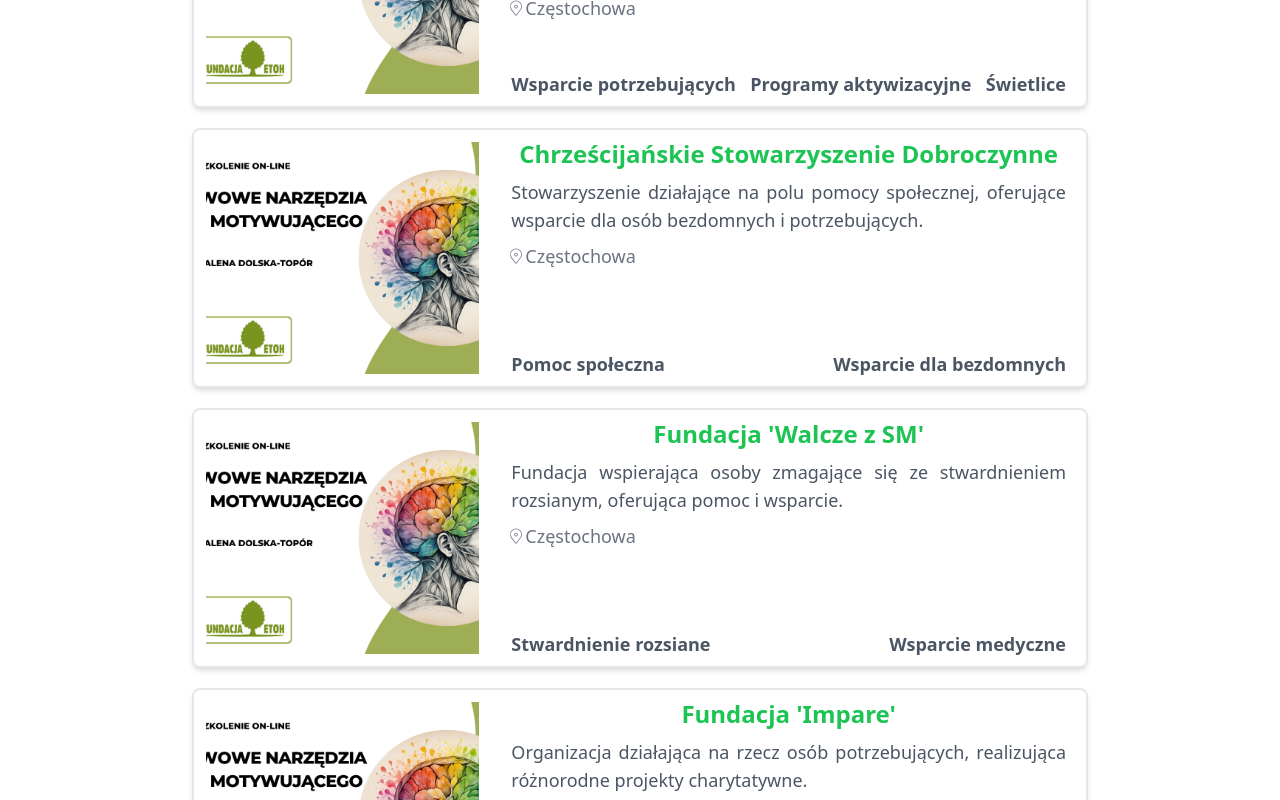
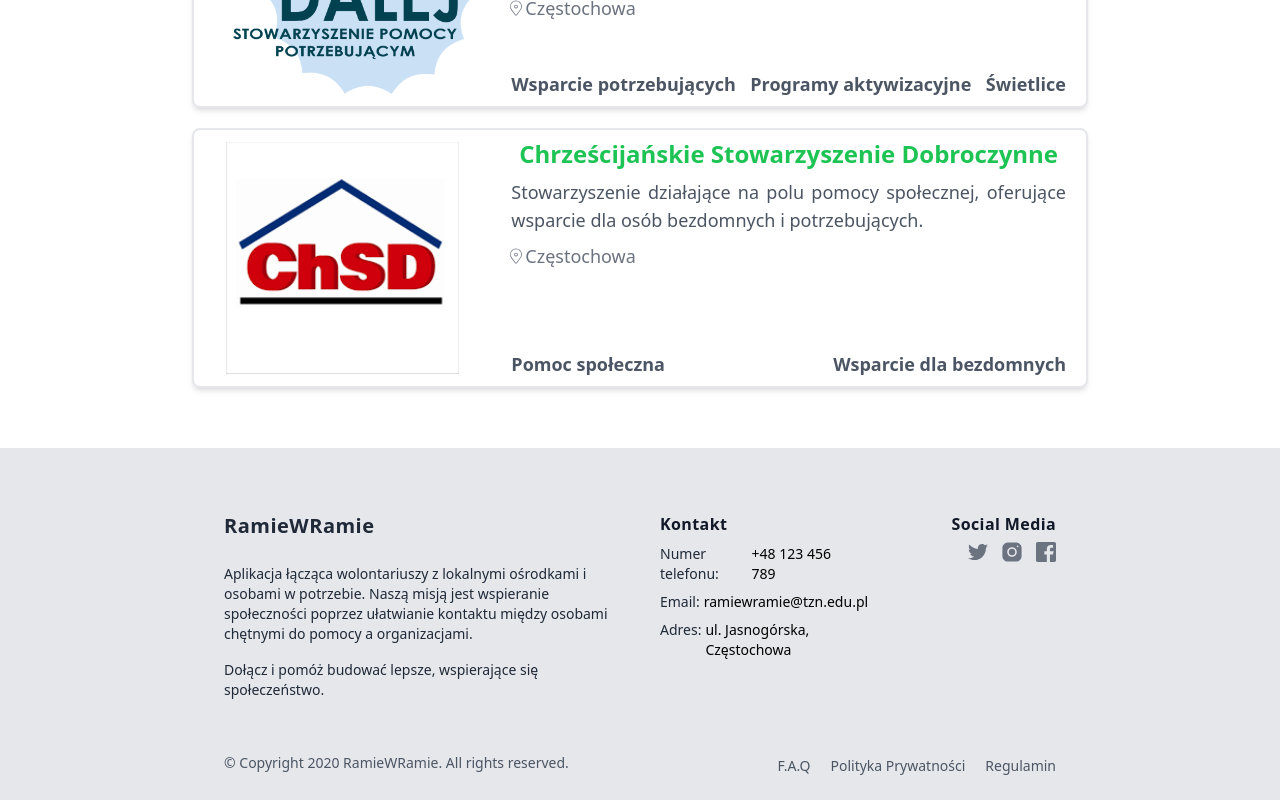
Before and after one commit to Jacpio/RamieWRamie, a React (Vite) app: page /Search in a window 1280 px wide. Shown: the part 980-1780 px from the top of the page. Built offline with nearby package versions, Linux system fonts and the light colour scheme; what tailwindcss-animated, tailwindcss-border-gradients would draw is missing.

Commit message:
add pretty changes

```diff
--- a/src/Elements/Carousel.jsx
+++ b/src/Elements/Carousel.jsx
@@ -1,10 +1,11 @@
 import React, {useEffect, useState} from 'react';
 import logo from "../assets/logo.jpg";
 import spotkanie from "../assets/spotkanie.jpg";
-
-const Carousel = ({ images }) => {
+import cariLogo from "../assets/caritas.webp";
+import caritas from "../assets/caritasono.jpg";
+const Carousel = ({ images, className }) => {
     const [currentIndex, setCurrentIndex] = useState(0);
-    const [imageSources, setImageSources] = useState([logo,spotkanie]);
+    const [imageSources, setImageSources] = useState([cariLogo,caritas]);
     useEffect(() => {
         const interval = setInterval(() => {
             goToNext();
@@ -27,7 +28,7 @@
 
 
     return (
-        <div className="relative w-full max-w-screen-2xl  mx-auto mt-10">
+        <div className={`relative w-full ${className} mx-auto mt-10`}>
             <div className="h-64 md:h-96 flex items-center justify-center overflow-hidden">
                 <img
                     src={imageSources[currentIndex]}
--- a/src/Elements/Chat.jsx
+++ b/src/Elements/Chat.jsx
@@ -14,7 +14,7 @@
                     <motion.div
                         initial={{width: "6rem", height: "6rem"}}
                         animate={{width: "24rem", height: "32rem"}}
-                        className={className + " fixed rounded-xl shadow-sm right-5 bottom-14 bg-gray-100"}>
+                        className={className + " fixed rounded-xl shadow-sm right-5 bottom-5 bg-gray-100"}>
                         <p className="bg-primary-dark rounded-t-lg p-2 text-white font-semibold flex justify-between">
                             <span>{name}</span>
                             <IoCloseOutline onClick={() => setIsOpen(false)} className="text-2xl font-semibold"/>
--- a/src/Elements/Footer.jsx
+++ b/src/Elements/Footer.jsx
@@ -17,14 +17,11 @@
                     </a>
                     <div className="mt-6 lg:max-w-sm">
                         <p className="text-sm text-gray-800">
-                            {/* DODAJ COŚ TUTAJ KREATYWNEGO UWU */}
-                            Sed ut perspiciatis unde omnis iste natus error sit voluptatem
-                            accusantium doloremque laudantium, totam rem aperiam.
+                            Aplikacja łącząca wolontariuszy z lokalnymi ośrodkami i osobami w potrzebie.
+                            Naszą misją jest wspieranie społeczności poprzez ułatwianie kontaktu między osobami chętnymi do pomocy a organizacjami.
                         </p>
                         <p className="mt-4 text-sm text-gray-800">
-                            {/* DODAJ COŚ TUTAJ KREATYWNEGO UWU */}
-                            Eaque ipsa quae ab illo inventore veritatis et quasi architecto
-                            beatae vitae dicta sunt explicabo.
+                            Dołącz i pomóż budować lepsze, wspierające się społeczeństwo.
                         </p>
                     </div>
                 </div>
@@ -130,7 +127,7 @@
                             href="/"
                             className="text-sm text-gray-600 transition-colors duration-300 hover:text-deep-purple-accent-400"
                         >
-                            Regulaminy
+                            Regulamin
                         </a>
                     </li>
                 </ul>
--- a/src/Elements/SearchResultCard.jsx
+++ b/src/Elements/SearchResultCard.jsx
@@ -8,7 +8,7 @@
         <div onClick={()=>navigate("/organisation")} className={className}>
             <div
                 className="border-2 cursor-pointer flex w-full min-h-10 bg-white rounded-lg text-gray-600 shadow-md hover:shadow-xl translate-y-1 hover:translate-y-0 transition ">
-                <img src={photo} className="object-cover object-center w-1/3 h-64 p-3" alt=""/>
+                <img src={photo} className="object-contain object-center w-1/3 h-64 p-3" alt=""/>
                 <div className="flex w-2/3 flex-col flex-grow">
                     <div className="w-full">
                         <h3 className="text-2xl font-semibold text-center my-2 text-primary-light">{title}</h3>
--- a/src/Pages/Article.jsx
+++ b/src/Pages/Article.jsx
@@ -8,6 +8,7 @@
 import CommentSection from "../Elements/CommentSection.jsx";
 import articleData from "../data/articleData.json";
 import {motion, useInView} from "framer-motion";
+import Carousel from "../Elements/Carousel.jsx";
 
 export default function Article() {
     const ref = useRef(null);
@@ -16,6 +17,7 @@
         articleData ? (
             <>
                 <Navbar/>
+                <Carousel className="max-w-screen-lg"/>
                 <div className="flex flex-col gap-6 flex-grow items-center justify-center py-12 px-6">
                     <div className="w-full max-w-4xl bg-white p-8 shadow-lg rounded-lg">
                         <div className="flex gap-7 justify-between mb-1">
--- a/src/Pages/Organisations.jsx
+++ b/src/Pages/Organisations.jsx
@@ -20,7 +20,7 @@
             <Navbar/>
             {organisations ? (
                     <>
-                        <Carousel images={organisations.img}/>
+                        <Carousel className="max-w-screen-2xl" images={organisations.img}/>
                         <main className="max-w-screen-2xl mx-auto mb-10">
                             <div className="flex gap-5 mt-4">
                                 <section className="bg-white w-full rounded-md p-5 shadow-lg ">
--- a/src/Pages/SearchResults.jsx
+++ b/src/Pages/SearchResults.jsx
@@ -5,12 +5,20 @@
 import searchData from '../data/searchResults.json'
 import photo from "../assets/DM-II-grafika.png"
 import {useSearchParams} from "react-router-dom";
+import caritas from "../assets/caritas.webp"
+import adullam from "../assets/adullam.png"
+import podaj_dalej from "../assets/logo-podaj-dalej-2.png"
+import chrzescijanskie from "../assets/Crzescianskie_stowarzyszenie-dobroczynne.png"
+import sm from "../assets/walczę_z_sm.jpg"
 export default function SearchResults() {
     const [searchResults, setSearchResults] = React.useState([]);
+    const [photos, setPhotos] = React.useState([]);
     const [searchParams] = useSearchParams();
     useEffect(() => {
         setSearchResults(searchData);
+        setPhotos([caritas,adullam,podaj_dalej,chrzescijanskie,sm])
     },[])
+
     return (
         <div className="min-h-screen bg-gray-100 flex flex-col">
             <Navbar/>
@@ -20,13 +28,13 @@
                         Wyniki wyszukiwania{searchParams.has("query") ? ": " + searchParams.get("query") : ''}
                     </h2>
                     <p className="text-lg text-gray-700 max-w-2xl mx-auto mb-12 animate-fade-up animate-once animate-duration-[800ms] animate-alternate">
-                        Znaleziono 13 organizacji
+                        Znaleziono {searchData.length} organizacji
                     </p>
 
 
                     <div className="flex flex-col gap-5 justify-center max-w-4xl mx-auto">
                         {searchResults ? searchResults.map((result, i) => (
-                            <SearchResultCard key={i} className={`animate-fade-up animate-once animate-delay-[400ms] animate-ease-out animate-normal`} title={result.name} description={result.description} photo={photo} tags={result.tags} city={result.city}/>
+                            <SearchResultCard key={i} className={`animate-fade-up animate-once animate-delay-[400ms] animate-ease-out animate-normal`} title={result.name} description={result.description} photo={photos[i]} tags={result.tags} city={result.city}/>
                         )) : (<></>)}
 
                     </div>
--- a/src/data/searchResults.json
+++ b/src/data/searchResults.json
@@ -39,25 +39,5 @@
       "wsparcie dla bezdomnych"
     ],
     "city": "Częstochowa"
-  },
-  {
-    "id": 5,
-    "name": "Fundacja 'Walcze z SM'",
-    "description": "Fundacja wspierająca osoby zmagające się ze stwardnieniem rozsianym, oferująca pomoc i wsparcie.",
-    "tags": [
-      "stwardnienie rozsiane",
-      "wsparcie medyczne"
-    ],
-    "city": "Częstochowa"
-  },
-  {
-    "id": 6,
-    "name": "Fundacja 'Impare'",
-    "description": "Organizacja działająca na rzecz osób potrzebujących, realizująca różnorodne projekty charytatywne.",
-    "tags": [
-      "pomoc charytatywna",
-      "wsparcie potrzebujących"
-    ],
-    "city": "Częstochowa"
   }
 ]
```
